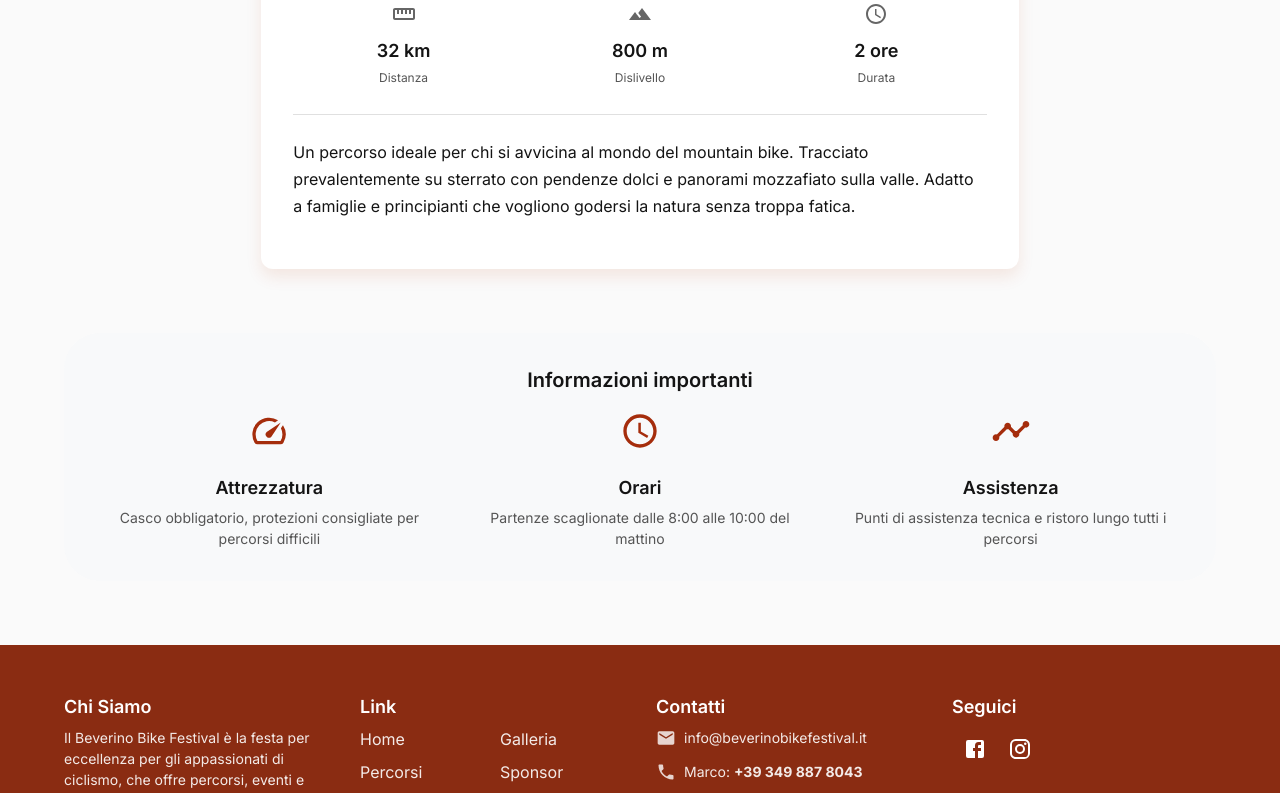
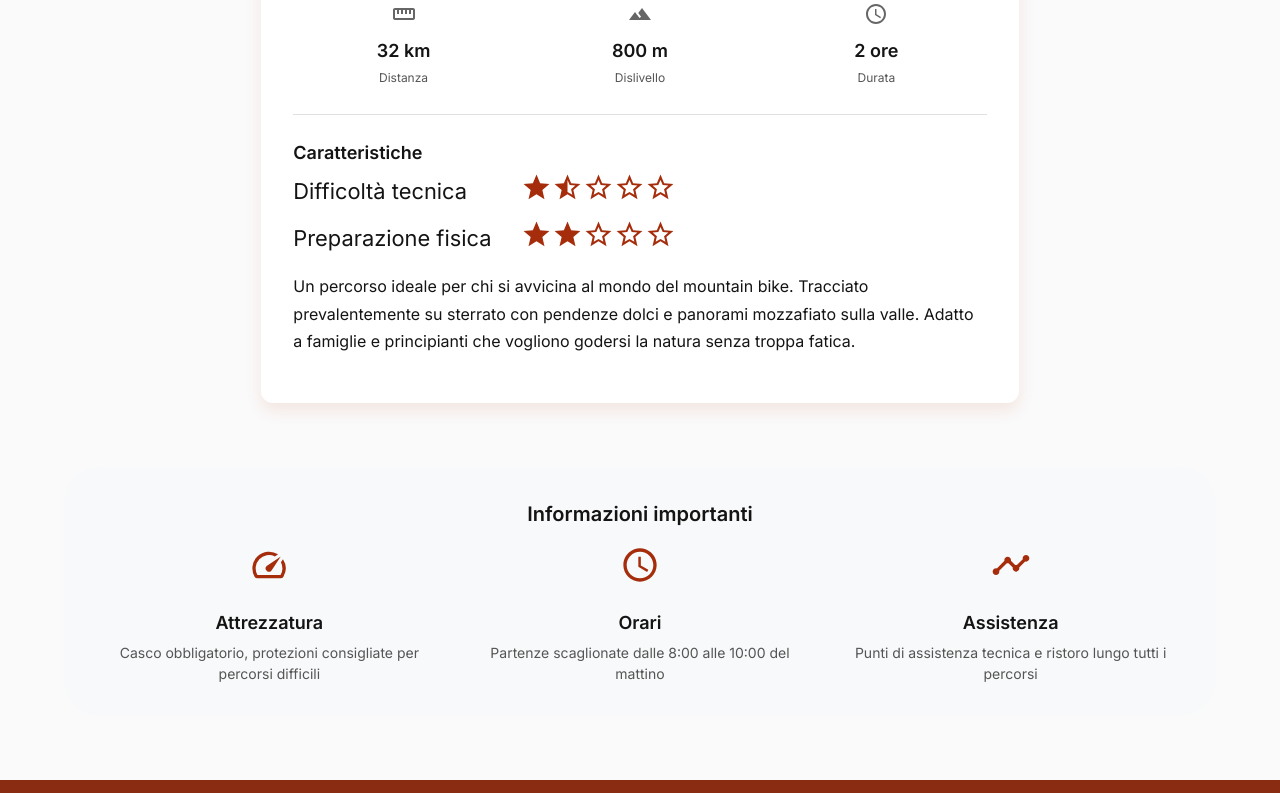
Before and after one commit to ferramar/beverino-bike-festival, a Next.js app: page /percorsi in a window 1280 px wide. Shown: the part 720-1513 px from the top of the page. Built offline with nearby package versions, Linux system fonts and the light colour scheme.

Commit message:
star in percorsi

```diff
--- a/src/app/percorsi/page.tsx
+++ b/src/app/percorsi/page.tsx
@@ -28,6 +28,9 @@ import {
   Straighten,
   TrendingUp,
   Download,
+  Star,
+  StarBorder,
+  StarHalf,
 } from '@mui/icons-material';
 import dynamic from 'next/dynamic';
 
@@ -185,6 +188,8 @@ const percorsiData = [
     id: 1,
     nome: "Bici in Comune",
     difficolta: "Facile",
+    difficoltaTecnica: 1.5,
+    preparazioneFisica: 2,
     distanza: "32 km",
     dislivello: "800 m",
     durata: "2 ore",
@@ -202,6 +207,8 @@ const percorsiData = [
     id: 2,
     nome: "Percorso Medio",
     difficolta: "Medio",
+    difficoltaTecnica: 3,
+    preparazioneFisica: 3,
     distanza: "35 km",
     dislivello: "1150 m",
     durata: "2-3 ore",
@@ -220,6 +227,8 @@ const percorsiData = [
     id: 3,
     nome: "Percorso Lungo",
     difficolta: "Difficile",
+    difficoltaTecnica: 4,
+    preparazioneFisica: 4.5,
     distanza: "50 km",
     dislivello: "1700 m",
     durata: "4-5 ore",
@@ -297,17 +306,31 @@ export default function PercorsiPage() {
       </Box>
 
       {/* Tabs per selezione percorso */}
-      <Box sx={{ mb: 4 }}>
+      <Box
+        sx={{
+          mb: 4,
+          overflowX: 'auto',
+          scrollSnapType: { xs: 'x mandatory', md: 'none' },
+          WebkitOverflowScrolling: 'touch',
+        }}
+      >
         <Tabs
           value={selectedTab}
           onChange={handleTabChange}
-          centered
+          variant="scrollable"
+          scrollButtons="auto"
+          allowScrollButtonsMobile
           sx={{
+            '& .MuiTabs-flexContainer': {
+              flexWrap: 'nowrap',
+              justifyContent: { xs: 'flex-start', md: 'center' },
+            },
             '& .MuiTab-root': {
               fontWeight: 600,
               fontSize: '1.1rem',
               textTransform: 'none',
-              minWidth: 200,
+              minWidth: { xs: 120, sm: 200 },
+              scrollSnapAlign: 'center',
             },
             '& .Mui-selected': {
               color: '#A52D0C',
@@ -388,6 +411,67 @@ export default function PercorsiPage() {
               </Grid>
 
               <Divider sx={{ my: 3 }} />
+
+              {/* Caratteristiche con stelle */}
+              <Box sx={{ mb: 2 }}>
+                <Typography variant="h6" gutterBottom fontWeight={600}>
+                  Caratteristiche
+                </Typography>
+                <Stack spacing={1}>
+                  <Box sx={{ display: 'flex', alignItems: 'center', gap: 1 }}>
+                    <Typography
+                      variant="body2"
+                      sx={{
+                        minWidth: { xs: 140, sm: 170, md: 220 },
+                        fontSize: { xs: '0.875rem', md: '1.365rem' },
+                        flexShrink: 0,
+                      }}
+                    >
+                      Difficoltà tecnica
+                    </Typography>
+                    <Box>
+                      {Array.from({ length: 5 }).map((_, i) => {
+                        const rating = (selectedPercorso as any).difficoltaTecnica as number;
+                        const full = i + 1 <= rating;
+                        const half = !full && i + 0.5 <= rating;
+                        return full ? (
+                          <Star key={i} sx={{ color: '#A52D0C', fontSize: { xs: 20, md: 31 } }} />
+                        ) : half ? (
+                          <StarHalf key={i} sx={{ color: '#A52D0C', fontSize: { xs: 20, md: 31 } }} />
+                        ) : (
+                          <StarBorder key={i} sx={{ color: '#A52D0C', fontSize: { xs: 20, md: 31 } }} />
+                        );
+                      })}
+                    </Box>
+                  </Box>
+                  <Box sx={{ display: 'flex', alignItems: 'center', gap: 1 }}>
+                    <Typography
+                      variant="body2"
+                      sx={{
+                        minWidth: { xs: 140, sm: 170, md: 220 },
+                        fontSize: { xs: '0.875rem', md: '1.365rem' },
+                        flexShrink: 0,
+                      }}
+                    >
+                      Preparazione fisica
+                    </Typography>
+                    <Box>
+                      {Array.from({ length: 5 }).map((_, i) => {
+                        const rating = (selectedPercorso as any).preparazioneFisica as number;
+                        const full = i + 1 <= rating;
+                        const half = !full && i + 0.5 <= rating;
+                        return full ? (
+                          <Star key={i} sx={{ color: '#A52D0C', fontSize: { xs: 20, md: 31 } }} />
+                        ) : half ? (
+                          <StarHalf key={i} sx={{ color: '#A52D0C', fontSize: { xs: 20, md: 31 } }} />
+                        ) : (
+                          <StarBorder key={i} sx={{ color: '#A52D0C', fontSize: { xs: 20, md: 31 } }} />
+                        );
+                      })}
+                    </Box>
+                  </Box>
+                </Stack>
+              </Box>
 
               {/* Descrizione */}
               <Typography variant="body1" sx={{ mb: 3, lineHeight: 1.7 }}>
```
